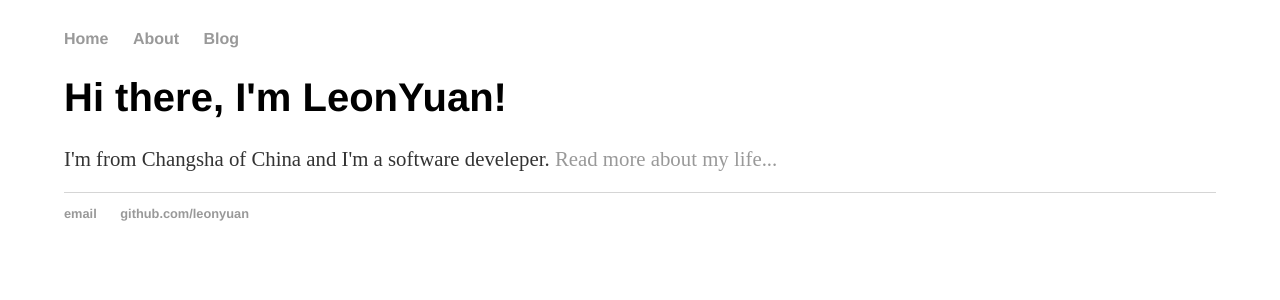
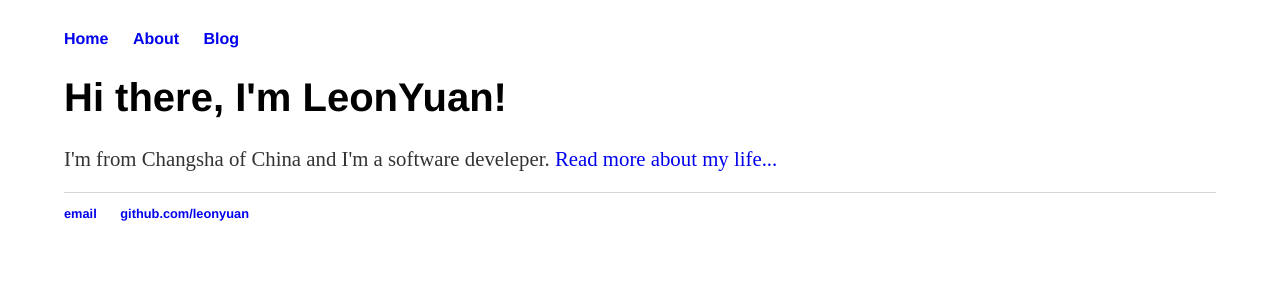
Before and after one commit to leonyuan/leonyuan.github.io, a Jekyll site: the page built from index.html, in a window 1280 px wide. Shown: the top 300 px of the page. Built offline with Jekyll 4.4.1, drawn with Linux system fonts in a browser that asks for light colours.

Commit message:
adjust color of a

```diff
--- a/css/main.css
+++ b/css/main.css
@@ -14,7 +14,7 @@ nav ul li, footer ul li {
 }
 a {
     text-decoration: none;
-    color: #999;
+    /*color: #999;*/
 }
 a:hover {
     text-decoration: underline;
```
